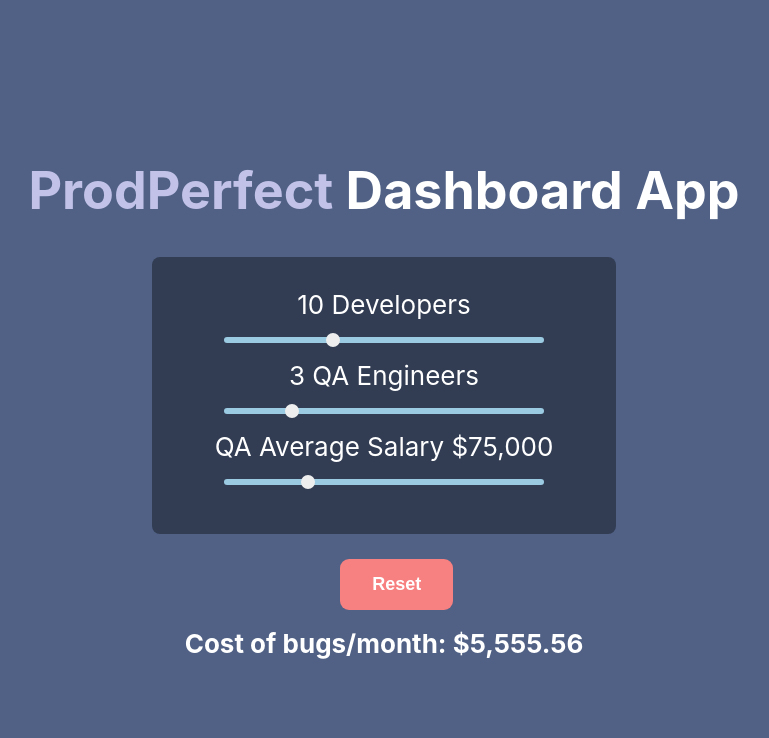
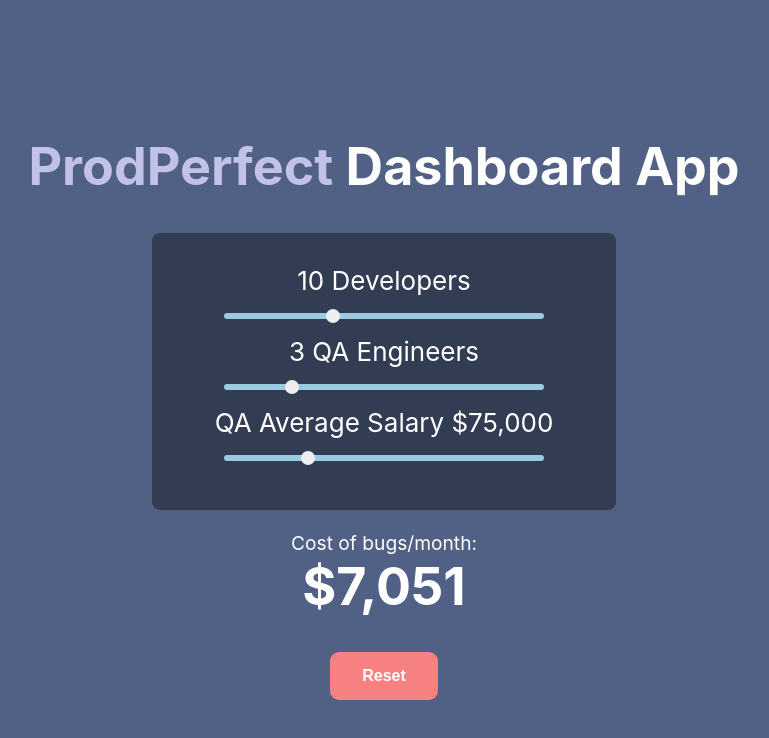
Before and after one commit to mjguillemette/prod-perfect-dashboard, a React (Create React App) app in the folder my-app/: page / in a window 1280 px wide. Shown: the top 738 px of the page, without its empty margins (256-1025 px from the left). Built offline with nearby package versions, Linux system fonts and the light colour scheme.

Commit message:
Some more CSS changes -- position of reset, larger display of cost of bugs

```diff
--- a/my-app/src/App.css
+++ b/my-app/src/App.css
@@ -34,9 +34,8 @@
   text-decoration: none;
   display: inline-block;
   font-weight: bold;
-  font-size: 18px;
+  font-size: 16px;
   margin-top: 1.6rem;
-  margin-left: 1.6rem;
 }
 
 .resetButton:hover {
@@ -45,29 +44,6 @@
 }
 
 .resetButton:focus {
-  outline-style: none;
-}
-
-.submitButton {
-  background-color: #8080f7;
-  border: none;
-  border-radius: 9px;
-  color: white;
-  padding: 15px 32px;
-  text-align: center;
-  text-decoration: none;
-  display: inline-block;
-  font-weight: bold;
-  font-size: 18px;
-  margin-top: 1.6rem;
-}
-
-.submitButton:hover {
-  outline-style: none;
-  background-color: #616181;
-}
-
-.submitButton:focus {
   outline-style: none;
 }
 
--- a/my-app/src/components/InputForm.js
+++ b/my-app/src/components/InputForm.js
@@ -39,8 +39,8 @@
       let { engineers, salary, qa } = this.state
       let formatSalary = new Intl.NumberFormat().format(salary * 1000)
       let qaPerDev = engineers / qa
-      let calculatedTotal = engineers * (qaPerDev * (((salary * 8) * (engineers/3)) / 12))
-      let formatTotal = new Intl.NumberFormat('en-US', { style: 'currency', currency: 'USD' }).format(calculatedTotal)
+      let calculatedTotal = engineers * (qaPerDev * (((salary * 8) * (engineers/3.22)) / 12)) + (salary * qa * 100 / 12)
+      let formatTotal = new Intl.NumberFormat('en-US', { maximumFractionDigits: 0, minimumFractionDigits: 0, style: 'currency', currency: 'USD' }).format(calculatedTotal)
 
       return (
           <div className="inputForm">
@@ -91,14 +91,25 @@
                   />
                 </label>
               </div>
+              <p
+                style={{
+                  margin: '1.5em 0 0 0',
+                  lineHeight: '.5em',
+                  fontSize: '1.2rem'
+                }}
+              >
+            Cost of bugs/month:
+            </p>
+            <h1
+              style={{
+                margin: 'auto',
+                lineHeight: '1.5em'
+              }}
+            >
+              {formatTotal}
+            </h1>
               <input className="resetButton" type="reset" value="Reset" />
             </form>
-            <h1 style={{
-              fontSize: `calc(10px + 2vmin)`
-            }}
-            >
-            Cost of bugs/month: {formatTotal}
-            </h1>
         </div>
 
       )
```
